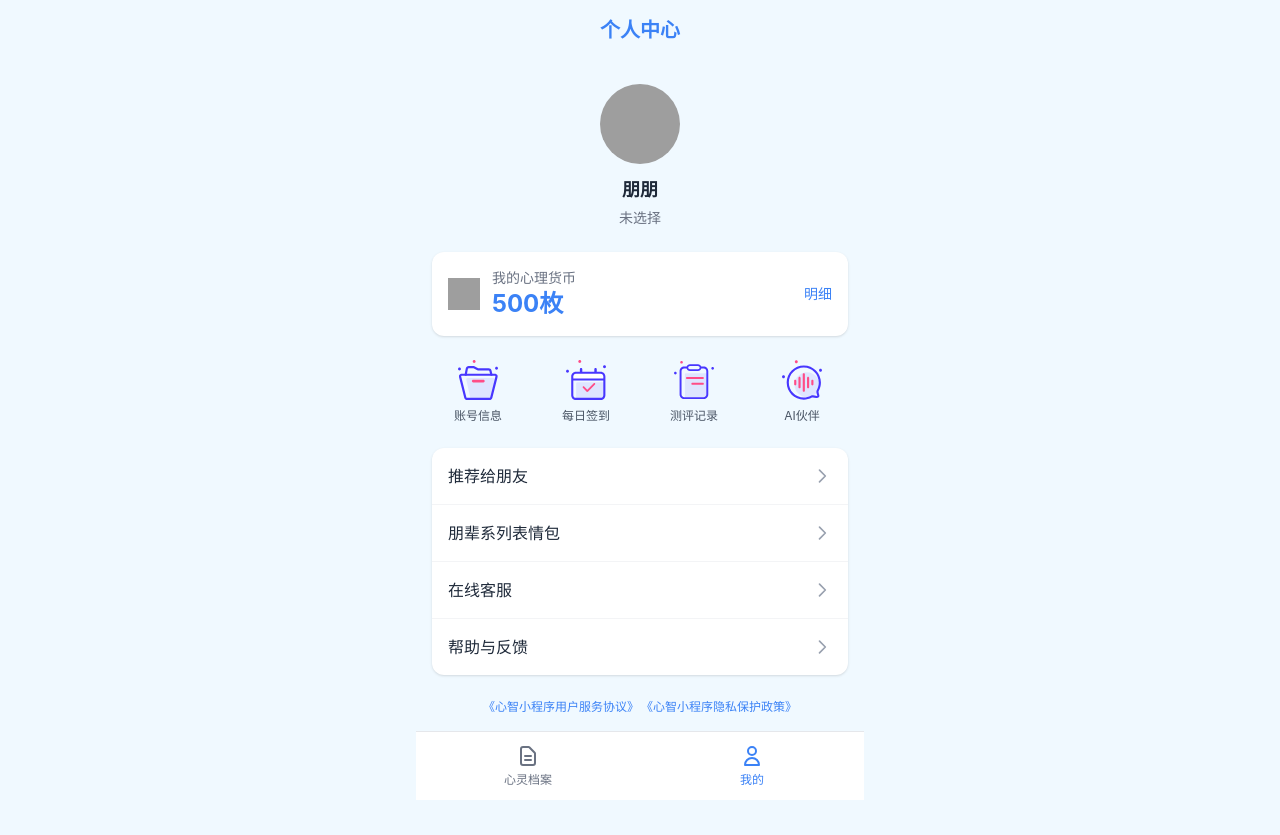
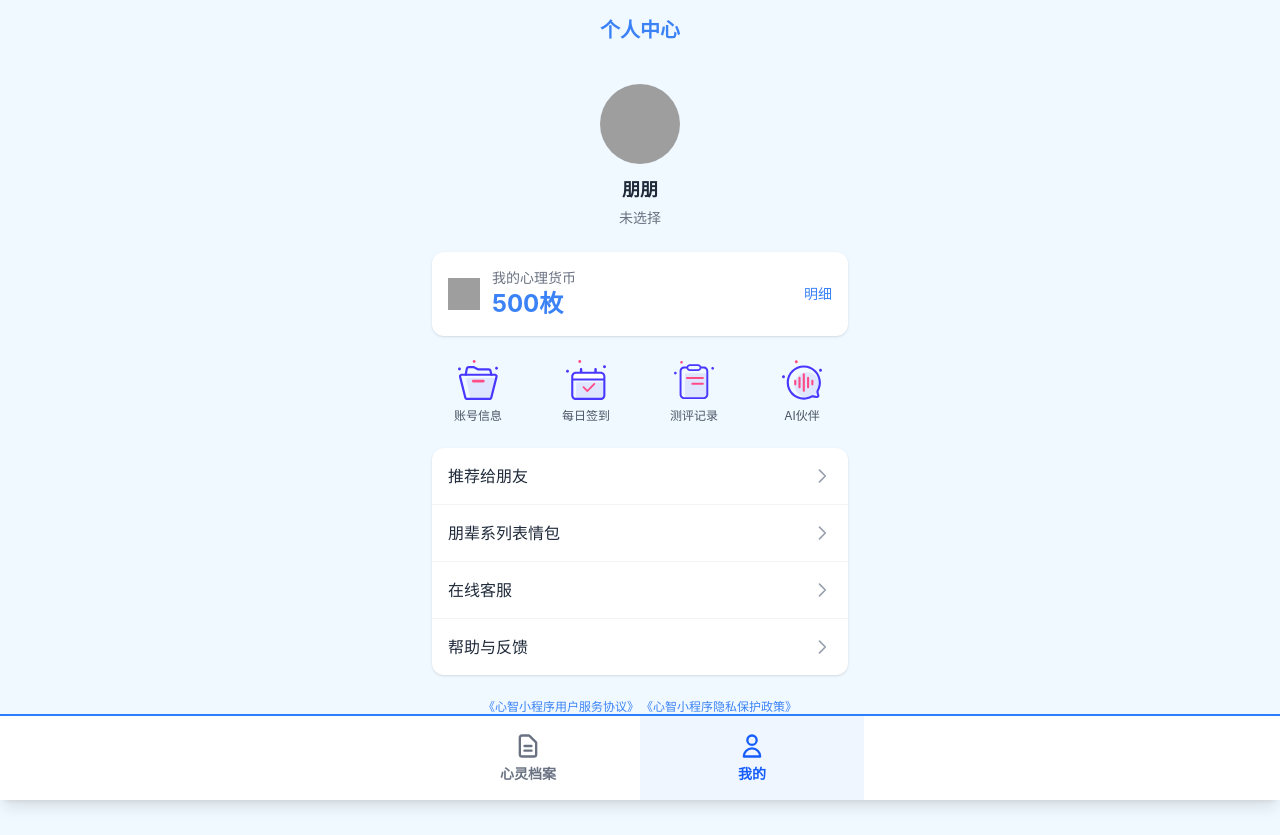
Before and after one commit to Dylan-dy712/positive-psychology-assessment, a React (Vite) app: page /my in a window 1280 px wide. Built offline with nearby package versions, Linux system fonts and the light colour scheme; grey boxes are pictures that could not be loaded.

Commit message:
完全重写底部导航栏：更明显的样式，简化逻辑

```diff
--- a/src/App.tsx
+++ b/src/App.tsx
@@ -27,10 +27,6 @@ const AppContent = () => {
     location.pathname === '/my' ||
     location.pathname.startsWith('/my/');
 
-  const isLaunchPage = location.pathname === '/launch';
-  const isAgreementPage =
-    location.pathname.startsWith('/agreement/');
-
   return (
     <>
       <Routes>
@@ -53,7 +49,7 @@ const AppContent = () => {
         <Route path="*" element={<Navigate to="/launch" replace />} />
       </Routes>
 
-      {showBottomNav && !isLaunchPage && !isAgreementPage && <BottomNav />}
+      {showBottomNav && <BottomNav />}
     </>
   );
 };
--- a/src/components/BottomNav.tsx
+++ b/src/components/BottomNav.tsx
@@ -4,42 +4,33 @@ export const BottomNav = () => {
   const navigate = useNavigate();
   const location = useLocation();
 
-  const isMentalFileActive =
-    location.pathname === '/' ||
-    location.pathname === '/mental-file' ||
-    location.pathname === '/assessments' ||
-    location.pathname.startsWith('/assessment/') ||
-    location.pathname.startsWith('/report/') ||
-    location.pathname === '/history';
-
-  const isMyActive =
-    location.pathname === '/my' ||
-    location.pathname.startsWith('/my/');
+  const isMentalFileActive = location.pathname === '/history';
+  const isMyActive = location.pathname === '/my' || location.pathname.startsWith('/my/');
 
   return (
-    <div className="fixed bottom-0 left-0 right-0 bg-white border-t border-gray-200 max-w-md mx-auto z-50">
-      <div className="flex">
+    <div className="fixed bottom-0 left-0 right-0 bg-white border-t-2 border-blue-500 shadow-lg z-50 pb-safe">
+      <div className="flex max-w-md mx-auto">
         <button
           onClick={() => navigate('/history')}
-          className={`flex-1 py-3 flex flex-col items-center gap-1 ${
-            isMentalFileActive ? 'text-primary' : 'text-gray-500'
+          className={`flex-1 py-4 flex flex-col items-center gap-1 transition-colors ${
+            isMentalFileActive ? 'text-blue-600 bg-blue-50' : 'text-gray-500 hover:bg-gray-50'
           }`}
         >
-          <svg className="w-6 h-6" fill="none" stroke="currentColor" viewBox="0 0 24 24">
+          <svg className="w-7 h-7" fill="none" stroke="currentColor" viewBox="0 0 24 24">
             <path strokeLinecap="round" strokeLinejoin="round" strokeWidth={2} d="M9 12h6m-6 4h6m2 5H7a2 2 0 01-2-2V5a2 2 0 012-2h5.586a1 1 0 01.707.293l5.414 5.414a1 1 0 01.293.707V19a2 2 0 01-2 2z" />
           </svg>
-          <span className="text-xs font-medium">心灵档案</span>
+          <span className="text-sm font-bold">心灵档案</span>
         </button>
         <button
           onClick={() => navigate('/my')}
-          className={`flex-1 py-3 flex flex-col items-center gap-1 ${
-            isMyActive ? 'text-primary' : 'text-gray-500'
+          className={`flex-1 py-4 flex flex-col items-center gap-1 transition-colors ${
+            isMyActive ? 'text-blue-600 bg-blue-50' : 'text-gray-500 hover:bg-gray-50'
           }`}
         >
-          <svg className="w-6 h-6" fill="none" stroke="currentColor" viewBox="0 0 24 24">
+          <svg className="w-7 h-7" fill="none" stroke="currentColor" viewBox="0 0 24 24">
             <path strokeLinecap="round" strokeLinejoin="round" strokeWidth={2} d="M16 7a4 4 0 11-8 0 4 4 0 018 0zM12 14a7 7 0 00-7 7h14a7 7 0 00-7-7z" />
           </svg>
-          <span className="text-xs font-medium">我的</span>
+          <span className="text-sm font-bold">我的</span>
         </button>
       </div>
     </div>
```
